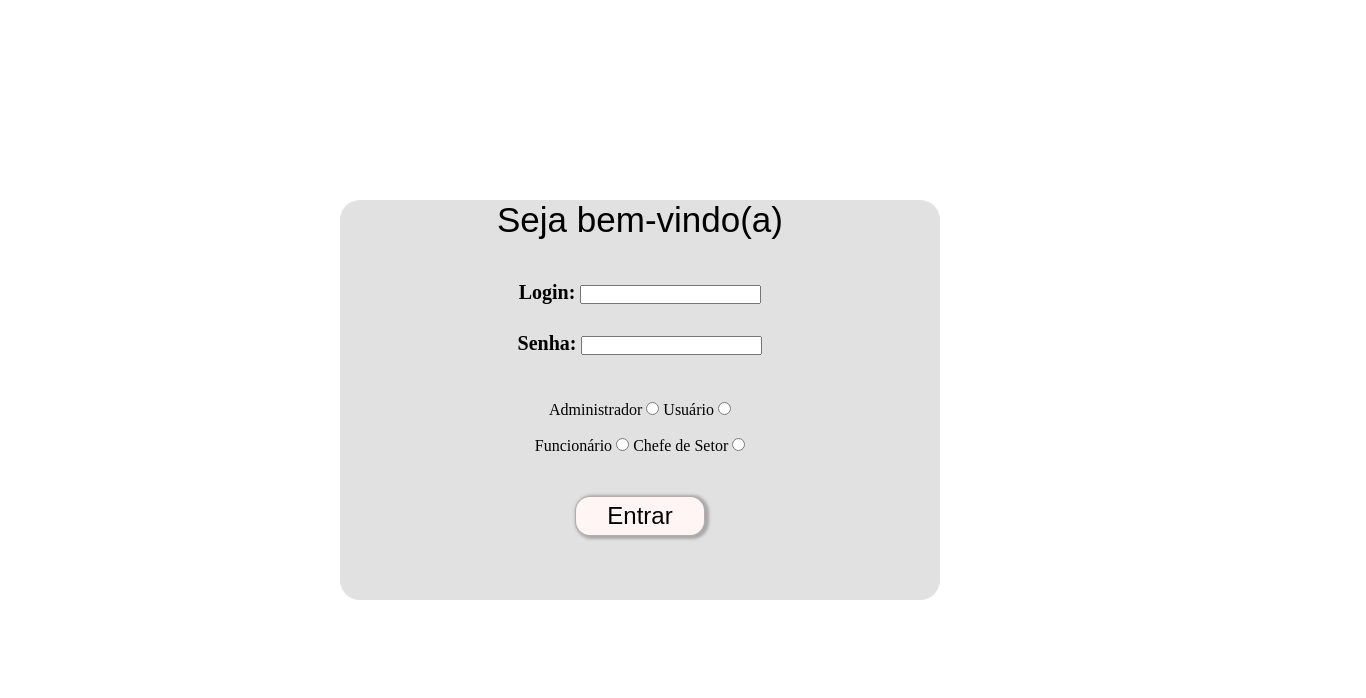
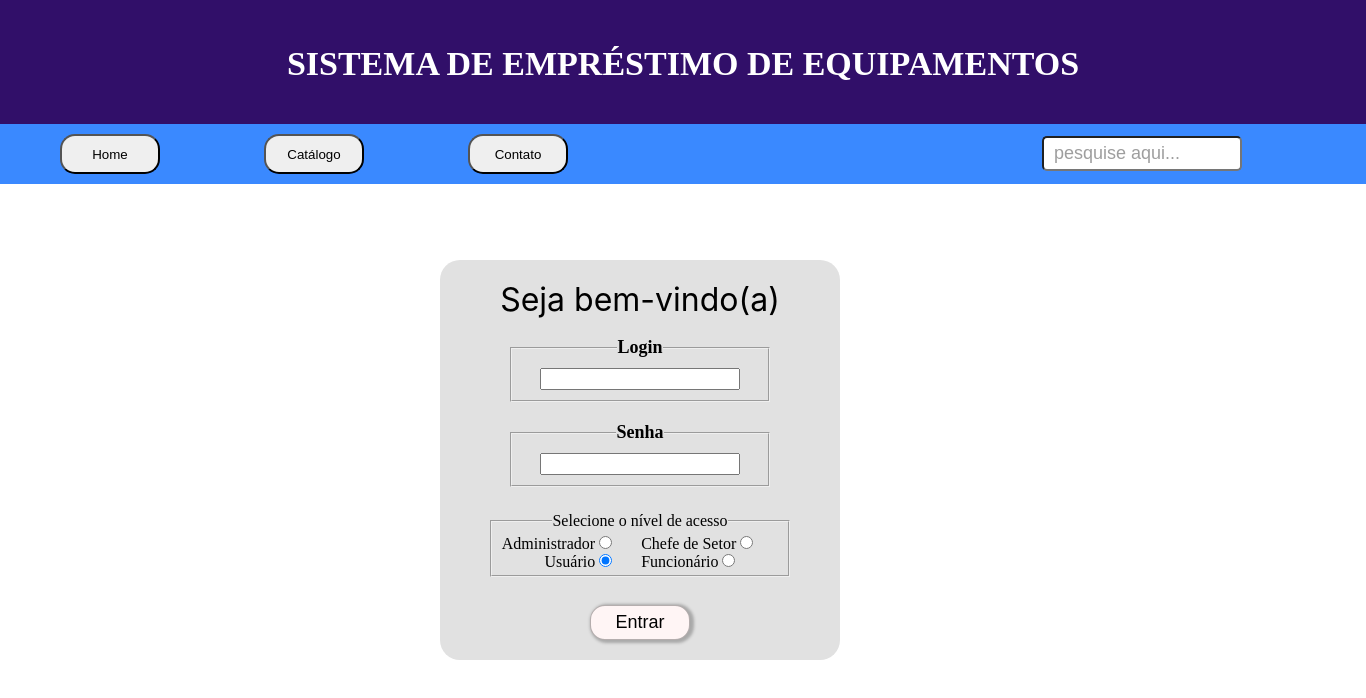
Before and after one commit to plcsilveira/PROJETO-ES, a plain HTML site: page TELA DE LOGIN/login.html in a window 1280 px wide. Shown: the whole page, 1366 px wide, since content can reach past the window. Drawn offline with Linux system fonts and the light colour scheme.

Commit message:
alterações html e css

```diff
--- a/TELA DE LOGIN/login.css
+++ b/TELA DE LOGIN/login.css
@@ -1,10 +1,13 @@
 *{margin:0;padding: 0;box-sizing: border-box;}
+
 body{
     background-color: white;
 }
+
 form{
+    margin-top: 60px;
     position: absolute;
-    width: 600px;
+    width: 400px;
     height: 400px;
     left: 50%;
     top: 50%;
@@ -15,29 +18,112 @@ form{
 }
 
 h1#titulologin{
-    font-family:Arial, Helvetica, sans-serif;
+    margin-top: 20px;
+    font-family:-apple-system, BlinkMacSystemFont, 'Segoe UI', Roboto, Oxygen, Ubuntu, Cantarell, 'Open Sans', 'Helvetica Neue', sans-serif;
     font-style: normal;
     font-weight: normal;
-    font-size: 35px;
+    font-size: 32px;
 }
 
 button{
-    width: 130px;
-    height: 40px;
+    width: 100px;
+    height: 35px;
     background: #FFF5F5;
     border: 1px solid rgba(0, 0, 0, 0.29);
     box-sizing: border-box;
     box-shadow: 2px 1px 3px 2px rgba(0, 0, 0, 0.25);
     border-radius: 15px;
-    font-size: 24px;
+    font-size: 18px;
+    margin-top: 10px;
 }
 
-.dados{
-    font-size: 20px;
-    margin-top: 5px;
-    margin-bottom: 5px;
+fieldset#login{
+    font-size: 18px;
+    margin-left: 70px;
+    margin-right: 70px;
 }
+
+fieldset#senha{
+    font-size: 18px;
+    margin-left: 70px;
+    margin-right: 70px;
+    margin-top: 20px;
+}
+
 .radio{
     margin-top: 5px;
     margin-bottom: 5px;
 }
+
+fieldset#radio{
+    margin-left: 50px;
+    margin-right: 50px;
+    width: 300px;
+    height: 65px;
+    margin-top: 25px;
+}
+
+input#login, input#senha{
+    margin-top: 10px;
+    margin-bottom: 10px;
+    width: 200px;
+    height: 22px;
+}
+
+input#nadm, input#nuser, input#nfum, input#nchefe{
+    margin-right: 25px;
+    margin-left: 0px;
+}
+
+div#cabecalho{
+    width: 1366px;
+    height: 124px;
+    background: #310F69;
+    align-items: center;
+}
+
+div#menu{
+    width: 1366px;
+    padding: 10px;
+    background: #3A89FF;
+}
+
+h2#titulo{
+    padding: 45px;
+    font-size: 34px;
+    color: #FFFFFF;
+    text-align: center;
+
+}
+input#btnHome{
+    width: 100px;
+    height: 40px;
+    border-radius: 15px;
+    margin-left: 50px;
+    margin-right: 50px;
+}
+
+input#btnCtg{
+    width: 100px;
+    height: 40px;
+    border-radius: 15px;
+    margin-left: 50px;
+    margin-right: 50px;
+}
+
+input#btnCtt{
+    width: 100px;
+    height: 40px;
+    border-radius: 15px;
+    margin-left: 50px;
+    margin-right: 50px;
+}
+
+input#pesquisa{
+    width: 200px;
+    height: 35px;
+    border-radius: 5px;
+    margin-left: 420px;
+    font-size: 18px;
+    color: #9E9E9E;
+}
--- a/TELA DE LOGIN/login.html
+++ b/TELA DE LOGIN/login.html
@@ -4,31 +4,47 @@
     <meta charset="UTF-8">
     <meta http-equiv="X-UA-Compatible" content="IE=edge">
     <meta name="viewport" content="width=device-width, initial-scale=1.0">
-    <title>LOGIN</title>
+    <title>FAÇA LOGIN - SISTEMA DE EMPRÉSTIMO DE EQUIPAMENTOS</title>
     <link rel="stylesheet" href="login.css">
 </head>
 
 <body>
 
+    <header>
+      <div id="cabecalho">
+          <h2 id="titulo">SISTEMA DE EMPRÉSTIMO DE EQUIPAMENTOS</h2>
+      </div>
+      <div id="menu">
+          <input type="button" value="Home" id="btnHome">
+          <input type="button" value="Catálogo" id="btnCtg">
+          <input type="button" value="Contato" id="btnCtt">
+          <input type="text" name="pesquisa" id="pesquisa" value="  pesquise aqui...">
+      </div>
+    </header>
+
     <form>
 
-        <h1 id="titulologin">Seja bem-vindo(a)</h1> <br><br>
+        <h1 id="titulologin">Seja bem-vindo(a)</h1> <br>
 
-        <div class="dados">
-            <label for="hlogin"><strong>Login: </strong></label> <input type="text" name="login" id="login">
-        </div> <br>
+            <fieldset id="login">
+                <legend id="login"><label for="hlogin" id="login"><strong>Login </strong></label></legend>
+                <input type="text" name="login" id="login">
+            </fieldset>
 
-        <div class="dados">
-            <label for="hsenha"><strong>Senha: </strong></label> <input type="password" name="senha" id="senha">
-        </div> <br><br>
+            <fieldset id="senha">
+                <legend id="senha"><label for="hsenha" id="senha"><strong>Senha </strong></label></legend>
+                <input type="password" name="senha" id="senha">
+            </fieldset>
 
-        <div class="radio">
-            <label for="nadm">Administrador</label> <input type="radio" name="nivelacesso" id="nadm" value="Administrador">
-            <label for="nuser">Usuário</label> <input type="radio" name="nivelacesso" id="nuser" value="Usuário">
-            <br><br>
-            <label for="nfun">Funcionário</label> <input type="radio" name="nivelacesso" id="nfun" value="Funcionário">
-            <label for="nchefe">Chefe de Setor</label> <input type="radio" name="nivelacesso" id="nchefe" value="Chefe de Setor">
-        </div> <br><br>
+        <fieldset id="radio">
+            <legend>Selecione o nível de acesso</legend>
+            <div class="radio">
+                <label for="nadm">Administrador</label> <input type="radio" name="nivelacesso" id="nadm" value="Administrador">
+                <label for="nchefe">Chefe de Setor</label> <input type="radio" name="nivelacesso" id="nchefe" value="Chefe de Setor">
+                <label for="nuser">Usuário</label> <input type="radio" name="nivelacesso" id="nuser" value="Usuário" checked>
+                <label for="nfun">Funcionário</label> <input type="radio" name="nivelacesso" id="nfun" value="Funcionário">
+            </div>
+        </fieldset><br>
 
         <button type="submit" onclick="entrar()">Entrar</button>
 
```
